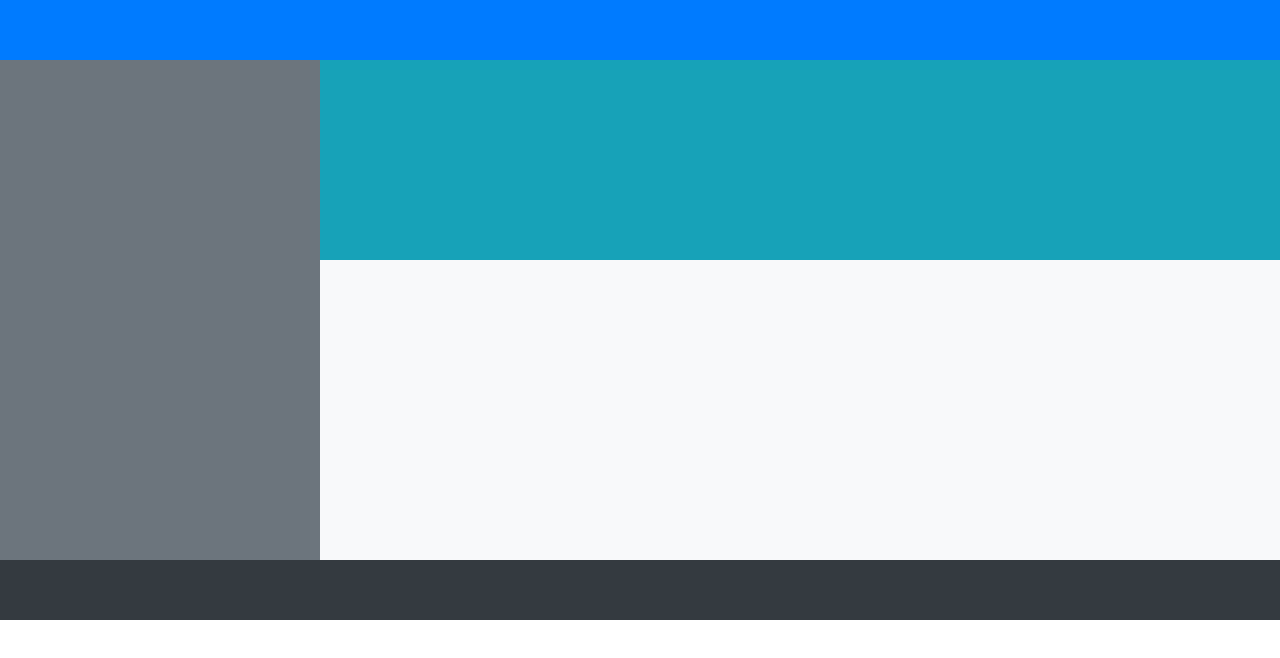
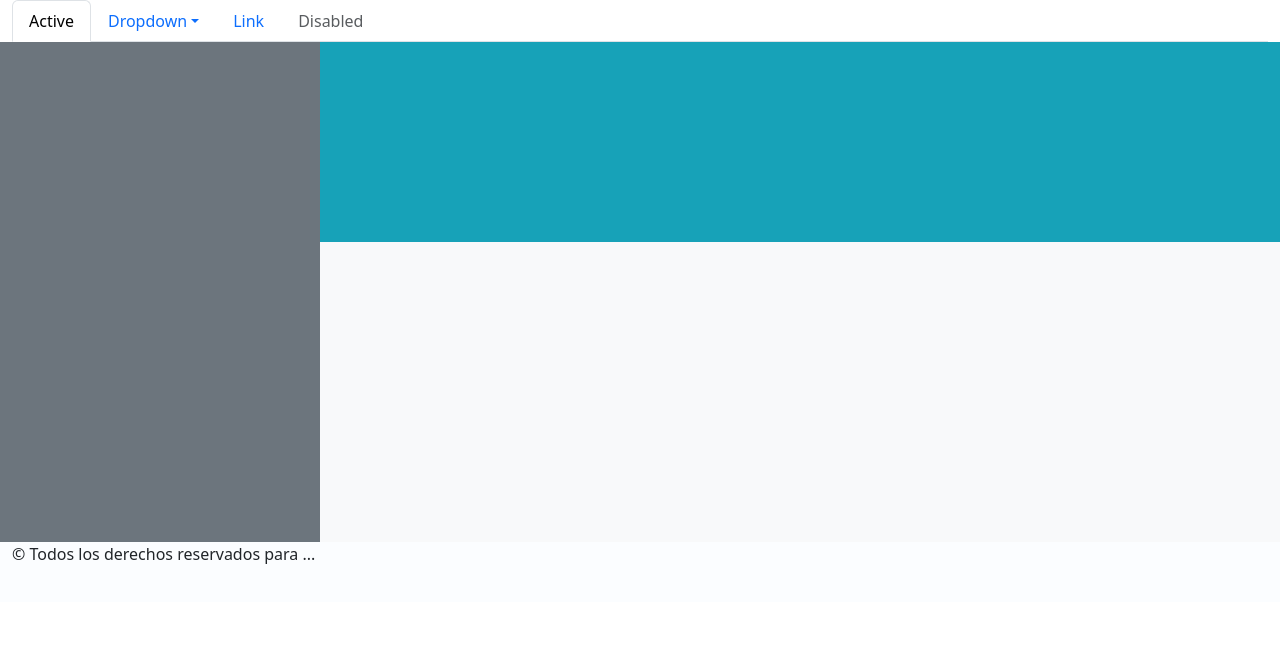
Before and after one commit to itzackyyy/RepoOperaciones, a plain HTML site: page index.html in a window 1280 px wide. Drawn offline with nearby package versions, Linux system fonts and the light colour scheme.

Commit message:
Barra de nav y footer

```diff
--- a/index.html
+++ b/index.html
@@ -3,14 +3,17 @@
 <html lang="es">
 
 <head>
+     <link href="https://cdn.jsdelivr.net/npm/bootstrap@5.3.2/dist/css/bootstrap.min.css" rel="stylesheet">
 
- <meta charset="UTF-8">
+    <meta charset="UTF-8">
 
- <meta name="viewport" content="width=device-width, initial-scale=1">
+    <meta name="viewport" content="width=device-width, initial-scale=1">
 
- <title>Layout Bootstrap Básico</title>
+    <title>
+        Layout Bootstrap Básico
+    </title>
 
- <link href="https://cdn.jsdelivr.net/npm/bootstrap@5.3.2/dist/css/bootstrap.min.css" rel="stylesheet">
+    <link href="https://cdn.jsdelivr.net/npm/bootstrap@5.3.2/dist/css/bootstrap.min.css" rel="stylesheet">
 
  <style>
 
@@ -22,7 +25,7 @@
 
   .body-bg { background-color: #f8f9fa; height: 300px; }
 
-  .footer-bg { background-color: #343a40; height: 60px; }
+  .footer-bg { background-color: #fbfdff; height: 60px; }
 
  </style>
 
@@ -35,13 +38,27 @@
  <div class="container-fluid">
 
   <!-- Navegación -->
-
-  <div class="row">
-
-   <div class="col-12 nav-bg"></div>
-
-  </div>
-
+  <ul class="nav nav-tabs">
+  <li class="nav-item">
+    <a class="nav-link active" aria-current="page" href="#">Active</a>
+  </li>
+  <li class="nav-item dropdown">
+    <a class="nav-link dropdown-toggle" data-bs-toggle="dropdown" href="#" role="button" aria-expanded="false">Dropdown</a>
+    <ul class="dropdown-menu">
+      <li><a class="dropdown-item" href="#">Action</a></li>
+      <li><a class="dropdown-item" href="#">Another action</a></li>
+      <li><a class="dropdown-item" href="#">Something else here</a></li>
+      <li><hr class="dropdown-divider"></li>
+      <li><a class="dropdown-item" href="#">Separated link</a></li>
+    </ul>
+  </li>
+  <li class="nav-item">
+    <a class="nav-link" href="#">Link</a>
+  </li>
+  <li class="nav-item">
+    <a class="nav-link disabled" aria-disabled="true">Disabled</a>
+  </li>
+</ul>
 
 
   <!-- Menú lateral y contenido -->
@@ -74,7 +91,10 @@
 
   <div class="row">
 
-   <div class="col-12 footer-bg"></div>
+    <footer class="col-12 footer-bg">
+        <p>&copy; Todos los derechos reservados para ...</p>
+    </footer>
+
 
   </div>
 
@@ -94,4 +114,5 @@
 
 </body>
 
+
 </html>
```
